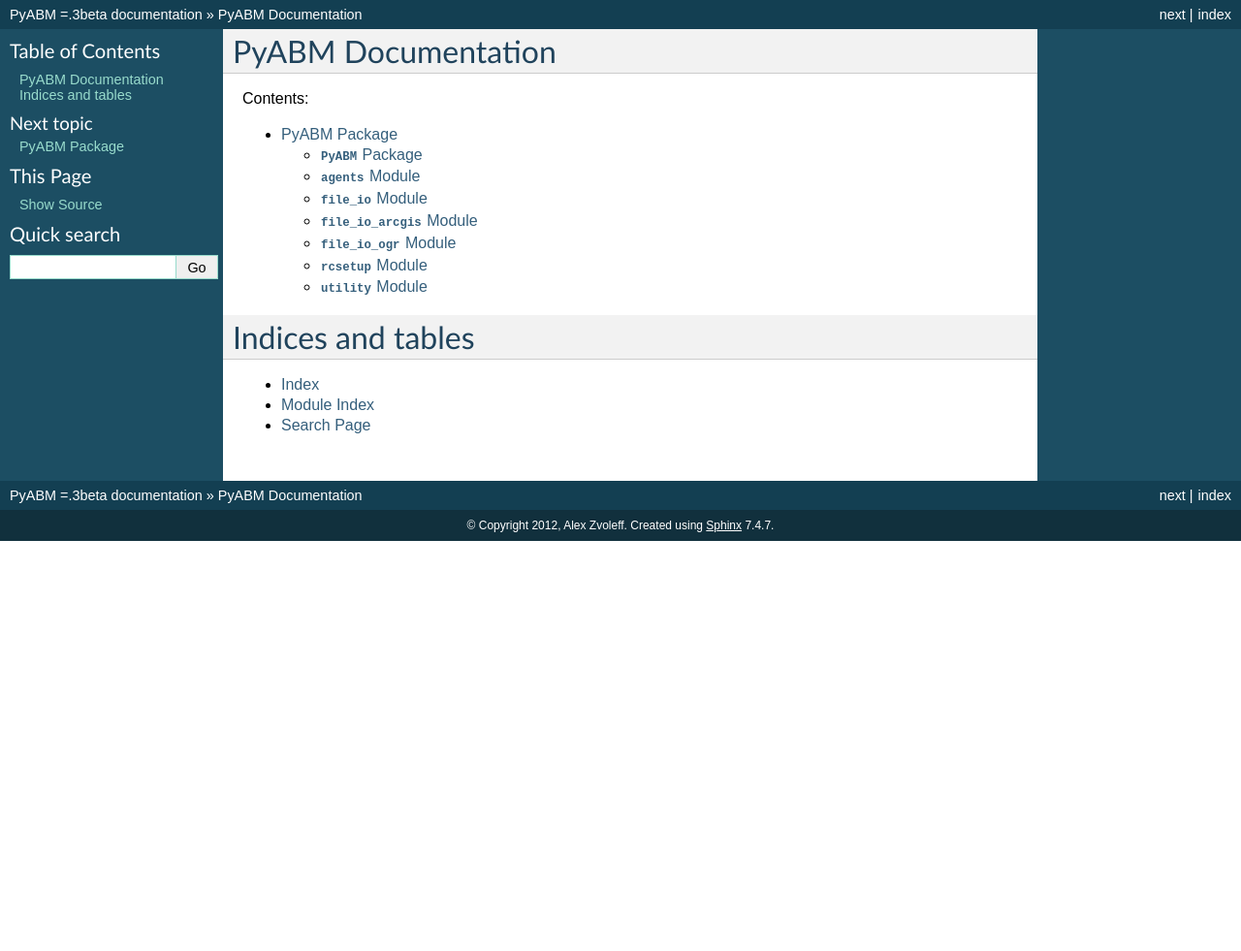
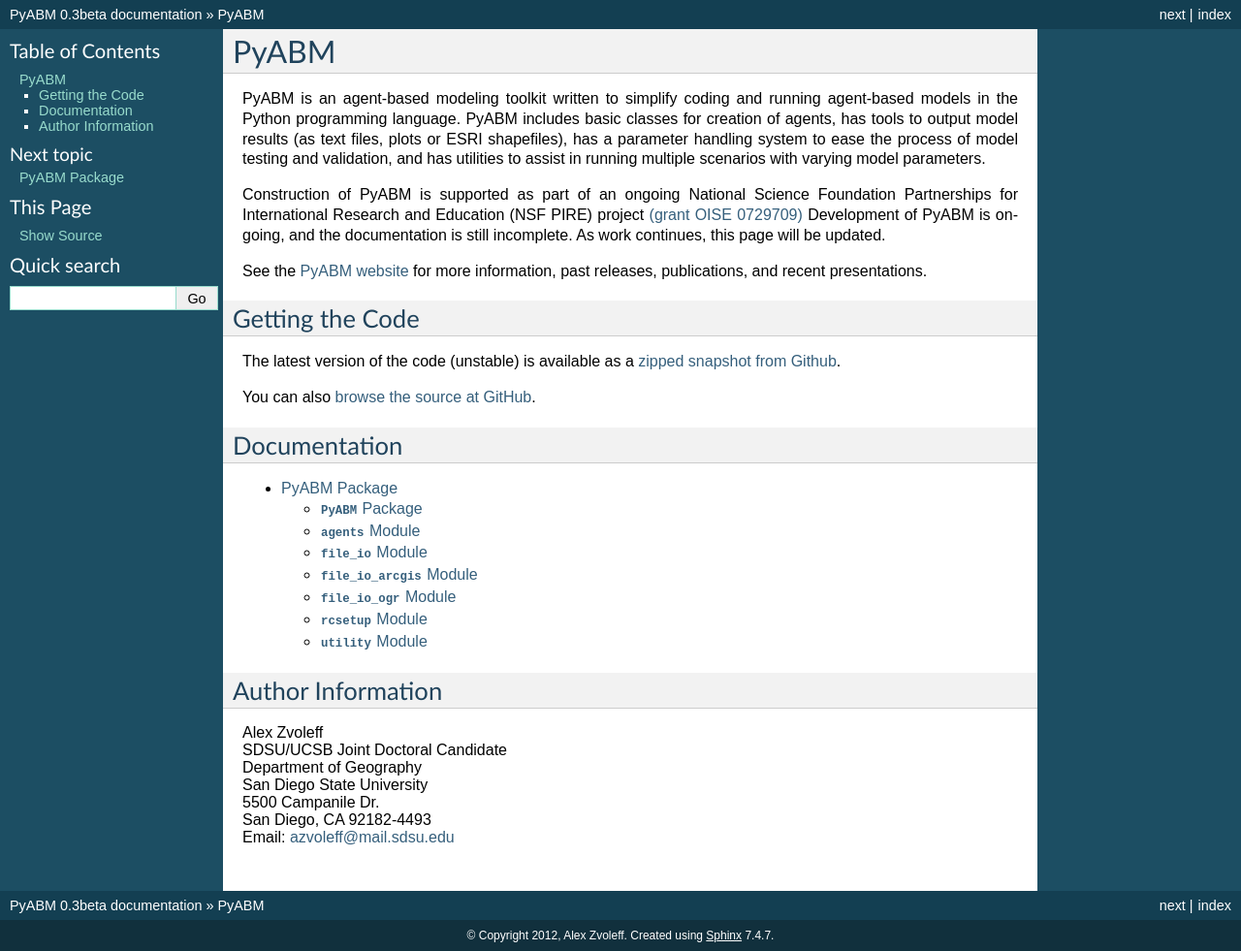
Before and after one commit to azvoleff/pyabm, a Sphinx documentation site: the page built from doc/index.rst, in a window 1280 px wide. Shown: the whole page at 97% size. Built offline with Sphinx 7.4.7, drawn with Linux system fonts in a browser that asks for light colours; before the commit the page ends 900 px from its top, so only the background shows below that.

Commit message:
Update docs.

```diff
--- a/doc/conf.py
+++ b/doc/conf.py
@@ -48,9 +48,9 @@
 # built documents.
 #
 # The short X.Y version.
-version = '=.3'
+version = '0.3'
 # The full version, including alpha/beta/rc tags.
-release = '=.3beta'
+release = '0.3beta'
 
 # The language for content autogenerated by Sphinx. Refer to documentation
 # for a list of supported languages.
--- a/doc/index.rst
+++ b/doc/index.rst
@@ -1,17 +1,46 @@
-PyABM Documentation
-======================
+PyABM
+======
 
-Contents:
+PyABM is an agent-based modeling toolkit written to simplify coding and running
+agent-based models in the Python programming language. PyABM includes basic
+classes for creation of agents, has tools to output model results (as text
+files, plots or ESRI shapefiles), has a parameter handling system to ease the
+process of model testing and validation, and has utilities to assist in running
+multiple scenarios with varying model parameters.
+
+Construction of PyABM is supported as part of an ongoing National Science
+Foundation Partnerships for International Research and Education (NSF PIRE)
+project `(grant OISE 0729709) <http://pire.psc.isr.umich.edu>`_
+Development of PyABM is ongoing, and the documentation is still incomplete.  As
+work continues, this page will be updated.
+
+See the `PyABM website <http://rohan.sdsu.edu/~zvoleff/research/PyABM.php>`_
+for more information, past releases, publications, and recent presentations.
+
+Getting the Code
+_________________
+
+The latest version of the code (unstable) is available as a `zipped snapshot
+from Github <https://github.com/azvoleff/PyABM/zipball/master>`_.
+
+You can also `browse the source at GitHub
+<https://github.com/azvoleff/PyABM>`_.
+
+Documentation
+______________
 
 .. toctree::
    :maxdepth: 4
 
    PyABM
 
+Author Information
+___________________
 
-Indices and tables
-==================
-
-* :ref:`genindex`
-* :ref:`modindex`
-* :ref:`search`
+| Alex Zvoleff
+| SDSU/UCSB Joint Doctoral Candidate
+| Department of Geography
+| San Diego State University
+| 5500 Campanile Dr.
+| San Diego, CA 92182-4493
+| Email: azvoleff@mail.sdsu.edu
```
